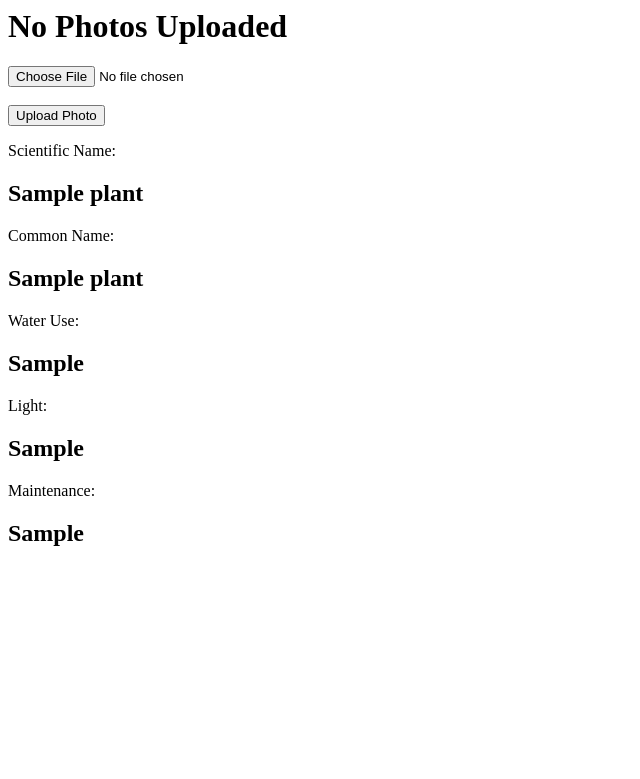
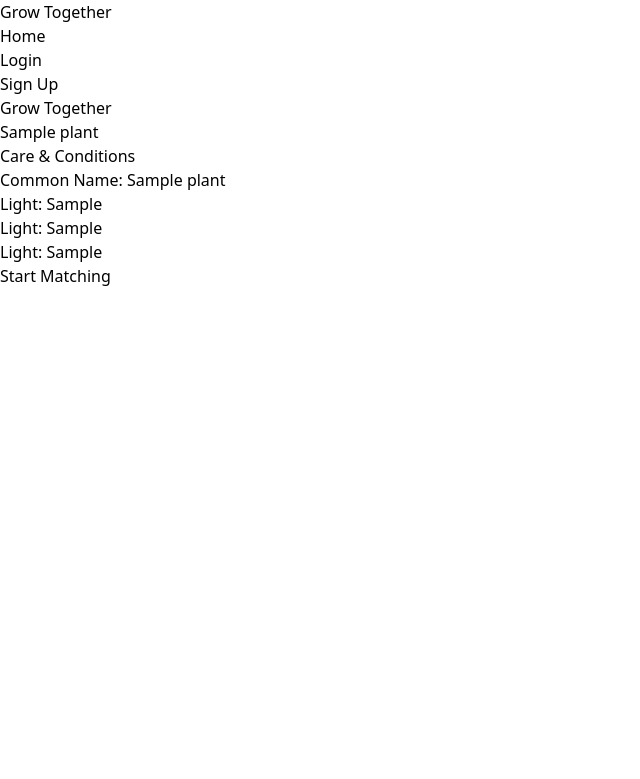
Before and after one commit to khos7990/grow-together, a Django app: template grow_together/main_app/templates/uploadaws.html in a window 1280 px wide. Shown: the top 779 px of the page, without its empty margins (0-640 px from the left). Run offline with Django 4.2, Linux system fonts and the light colour scheme; the template is opened without the code that fills it: values that come from a table or form of the project are taken from there, others are empty; tables that the repository leaves empty hold one stand-in row (values such as "Sample post"); some libraries are stand-ins or nearby versions.

Commit message:
update style on match page

```diff
--- a/grow_together/main_app/templates/registration/signup.html
+++ b/grow_together/main_app/templates/registration/signup.html
@@ -27,7 +27,7 @@
     {{ form.username }}
     {{ form.password1 }}
     {{ form.password2 }}
-    <!-- {{  form }} -->
+    <!-- {{form}} -->
   </div>
 
     <div class="button">
--- a/grow_together/main_app/templates/uploadaws.html
+++ b/grow_together/main_app/templates/uploadaws.html
@@ -1,25 +1,62 @@
+{% extends 'base.html' %}
+{% load static %}
+
+{% block main %}
+
+{% for p in plant %}
+<div class="match-card">
+    <div class="image" style=" background-image: url('{{photo.url}}');">
+        <span> {{ p.scientific_name }} </span>
+    </div>
+    <div class="plant-details">
+        <h3>Care & Conditions</h3>
+        <p>Common Name: {{ p.common_name }}</p>
+        <p>Light: {{ p.light }}</p>
+        <p>Light: {{ p.water_use }}</p>
+        <p>Light: {{ p.maintenance }}</p>
+
+    </div>
+    <div class="button">
+        <a href="#">
+            <span> Start Matching </span>
+        </a>
+    </div>
+</div>
+{% endfor %}
 
 
-{% for photo in user.photo_set.all %}
+{% endblock %}
+
+
+
+
+<!-- {% for photo in user.photo_set.all %}
 <img src="{{photo.url}}">
 <h1> BestMatch: </h1> <h1>{{result.bestMatch}} </h1>
 {% empty %}
 <div><h1>No Photos Uploaded</h1></div>
-{% endfor %}
+{% endfor %} -->
 
-<form action="{% url 'upload' user.id %}" enctype="multipart/form-data" method="POST">
+
+
+
+
+<!-- original home button before changing it to Ishan's API work -->
+<!-- <form action="{% url 'add_photo' user.id %}" method="POST">
+            {% csrf_token %}
+            <div class="inputs">
+                <input class="form-field" type="url" name="image">
+                <p>Add Image Link</p>
+            </div>
+    </div>
+            <div class="button">
+                <input type="submit" value="Upload Image">
+            </div>
+        </form>   -->
+
+<!-- <form action="{% url 'upload' user.id %}" enctype="multipart/form-data" method="POST">
     {% csrf_token %}
     <input type="file" name="photo-file">
     <br><br>
     <input type="submit" class="btn" value="Upload Photo">
-</form>
-
-
-
-{% for p in plant %}
-Scientific Name:<h2>{{p.scientific_name}} </h2>
-Common Name:<h2>{{p.common_name}}</h2>
-Water Use: <h2>{{p.water_use}}</h2>
-Light: <h2>{{p.light}}</h2>
-Maintenance: <h2>{{p.maintenance}}</h2>
-<h2>{% endfor %}</h2>
+</form> -->
```
Also changed, not shown: grow_together/main_app/templates/home.html (+8 -8 lines), grow_together/theme/static_src/src/styles.css (+16 -19 lines).
